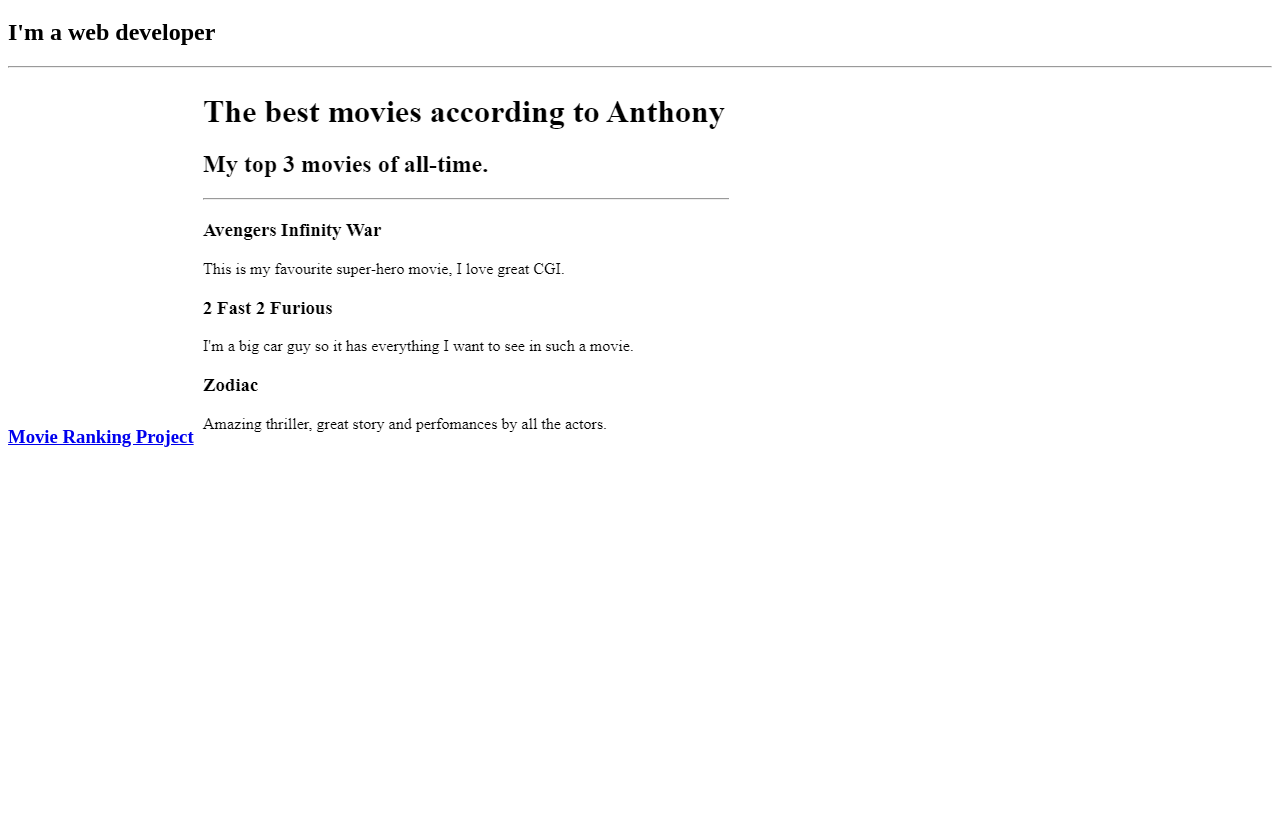
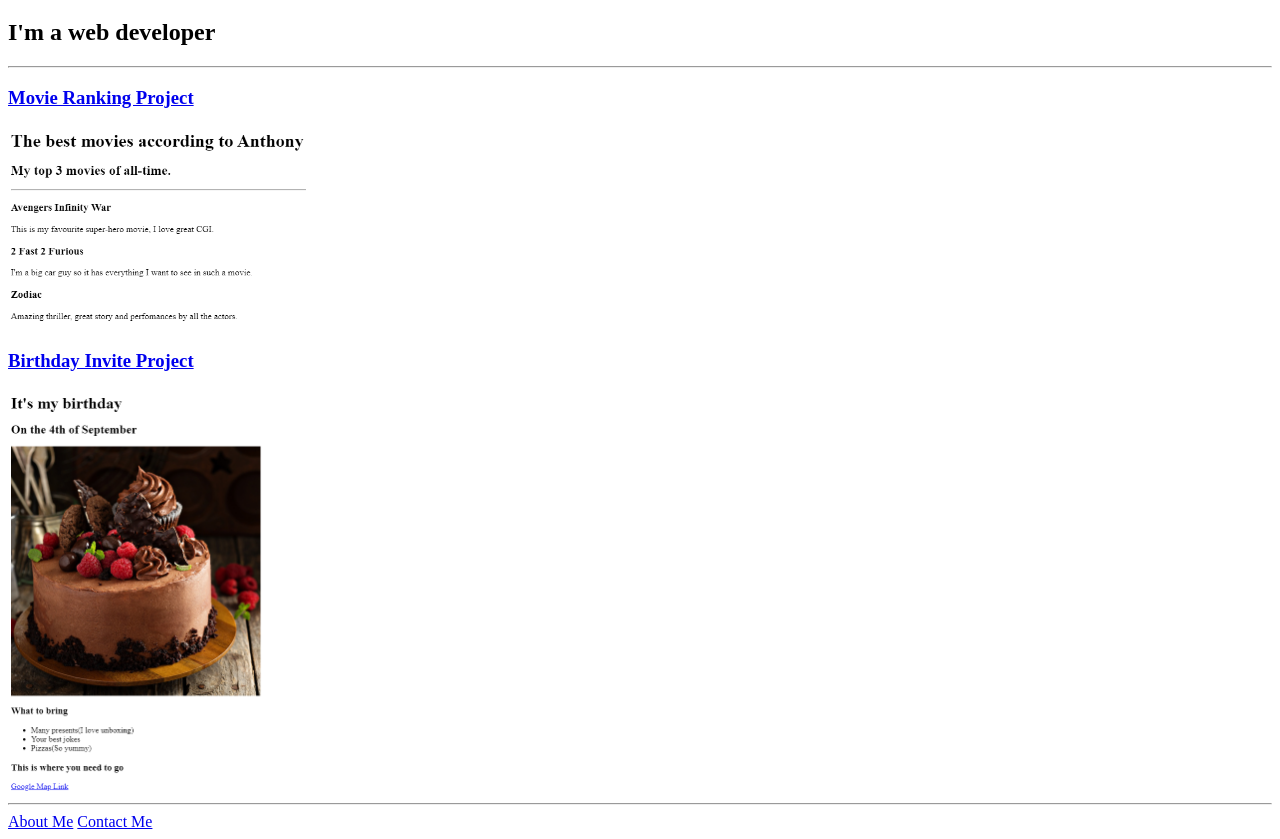
Before and after one commit to AnthonyMenos/html-portfolio, a plain HTML site: page index.html in a window 1280 px wide. Shown: the part 61-900 px from the top of the page. Before the commit the page ends 800 px from the top, so only its background shows below. Drawn offline with Linux system fonts and the light colour scheme.

Commit message:
Add files via upload

```diff
--- a/index.html
+++ b/index.html
@@ -10,25 +10,12 @@
     <h1>Anthony's Portfolio</h1>
     <h2>I'm a web developer</h2>
     <hr/>
-    <h3>
-        <a href="./public/movie-ranking.html">Movie Ranking Project</a>
-        <img src="./assets/images/Movie Ranking.png">
-    </h3>
-
-
+    <h3><a href="./public/movie-ranking.html">Movie Ranking Project</a></h3>
+    <img src="./assets/images/Movie Ranking.png" height="200" alt="Movie Ranking Project preview"/>
+    <h3><a href="./public/birthday-invite.html">Birthday Invite Project</a></h3>
+    <img src="./assets/images/Birthday Invite.png" height="400" alt="Birthday Invite Project preview"/>
+    <hr/>
+    <a href="./public/about.html">About Me</a>
+    <a href="./public/contact.html">Contact Me</a>
 </body>
 </html>
-
-<!-- TODO 2: Add Your previous projects' HTML into the public folder -->
-
-<!-- TODO 3: Take screenshots of your project previews and add the images to the images folder -->
-
-<!-- TODO 4: Add titles/subtitles etc. -->
-
-<!-- TODO 5: Add a link to the project pages -->
-
-<!-- TODO 6: Add images to show the project previews
-HINT for TODO 6: You can use the height attribute set to 200 to make the image smaller:
-https://developer.mozilla.org/en-US/docs/Web/HTML/Element/img#attr-height -->
-
-<!-- TODO 7: Add the Contact Me and About Me page links -->
```
